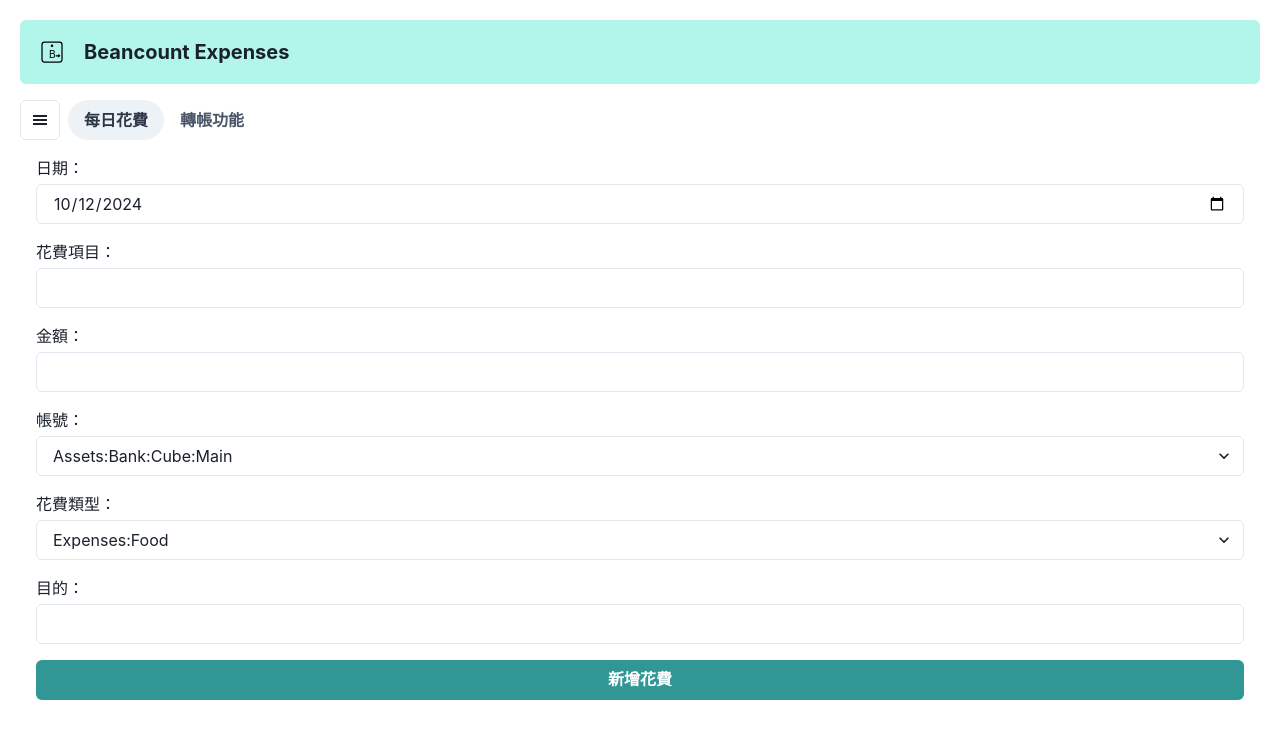
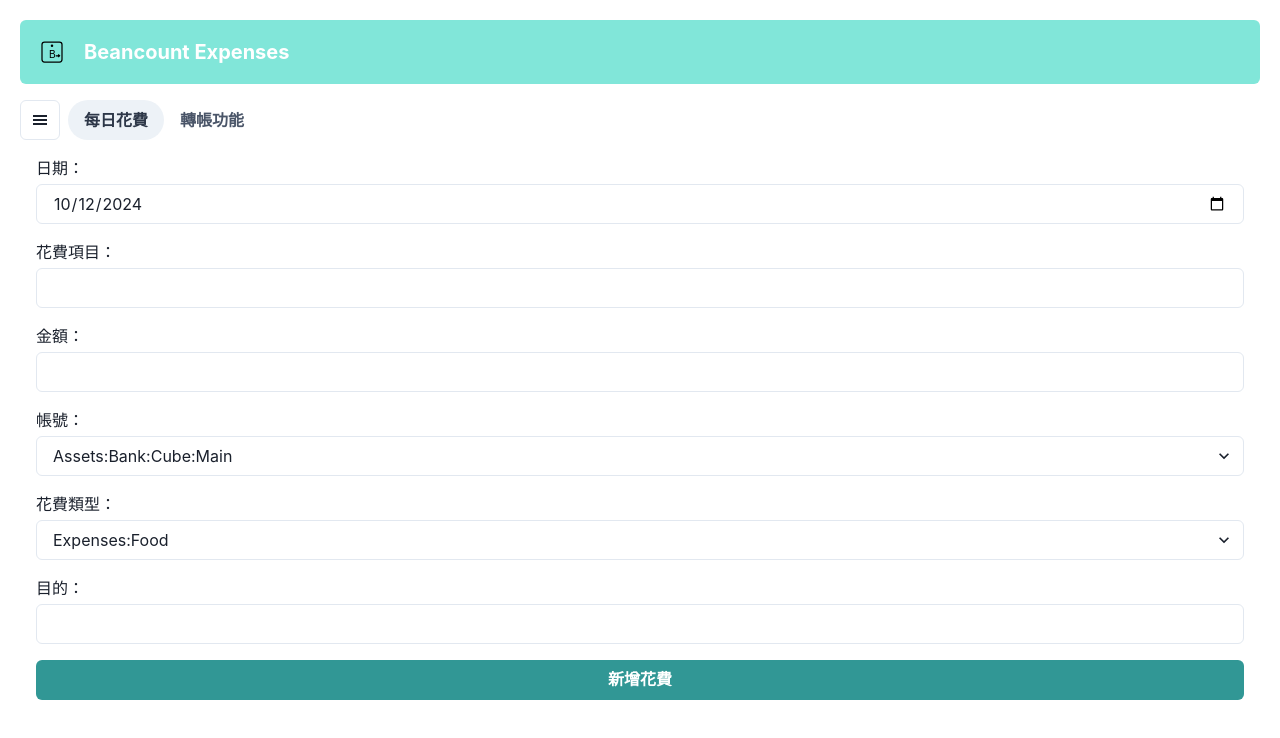
Before and after one commit to chialin/export-beancount-expenses, a React (Vite) app: page / in a window 1280 px wide. Shown: the top 738 px of the page. Built offline with nearby package versions, Linux system fonts and the light colour scheme.

Commit message:
Change header color

```diff
--- a/src/App.tsx
+++ b/src/App.tsx
@@ -8,7 +8,7 @@
         display="flex"
         alignItems="center"
         mb={4}
-        bg="teal.100"
+        bg="teal.200"
         p={3}
         borderRadius="md"
       >
@@ -20,7 +20,7 @@
             mr={3}
           />
         </Link>
-        <Text fontSize="xl" fontWeight="bold">
+        <Text fontSize="xl" fontWeight="bold" color="white">
           Beancount Expenses
         </Text>
       </Box>
```
Also changed, not shown: public/landing.html (+2 -6 lines).
